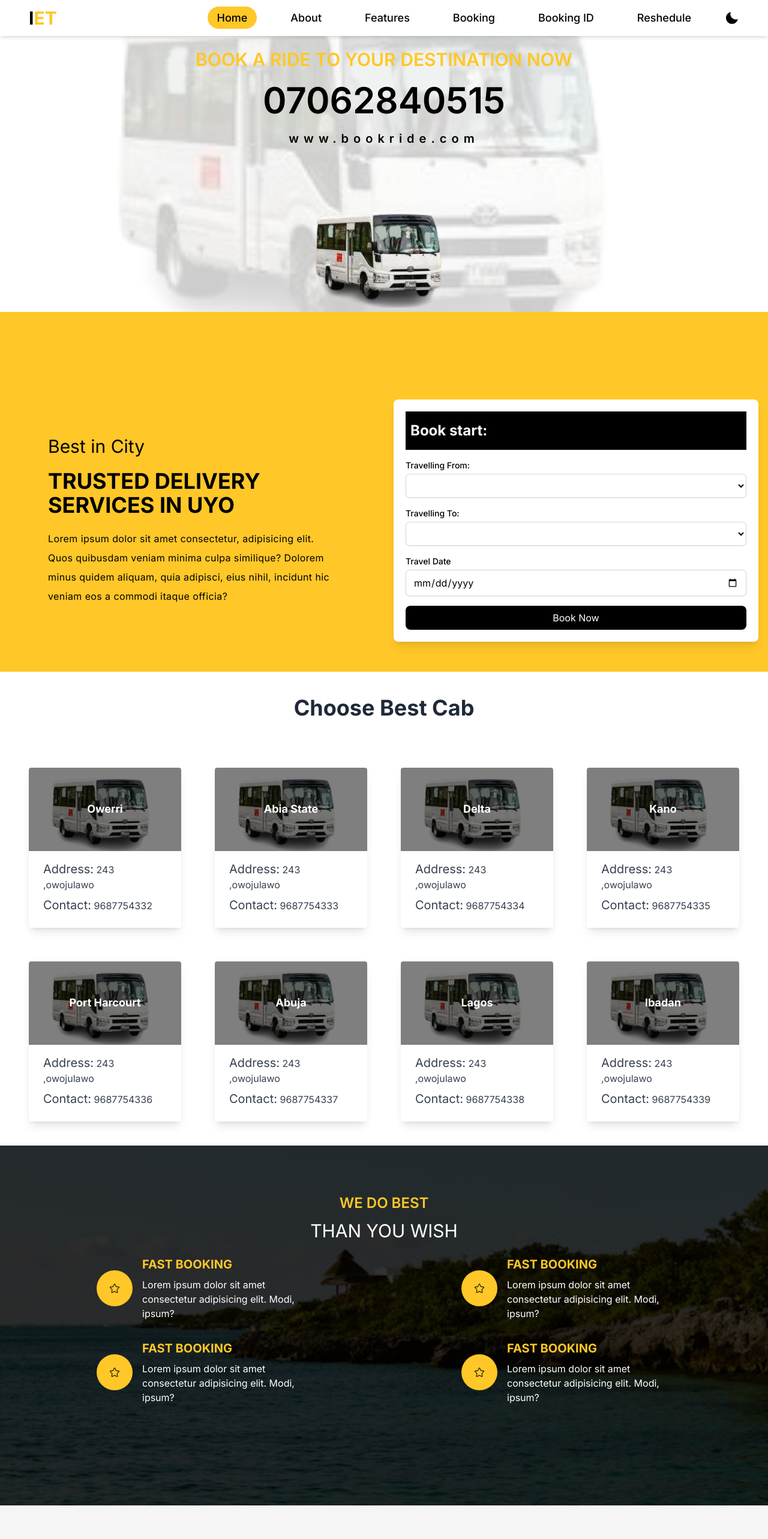
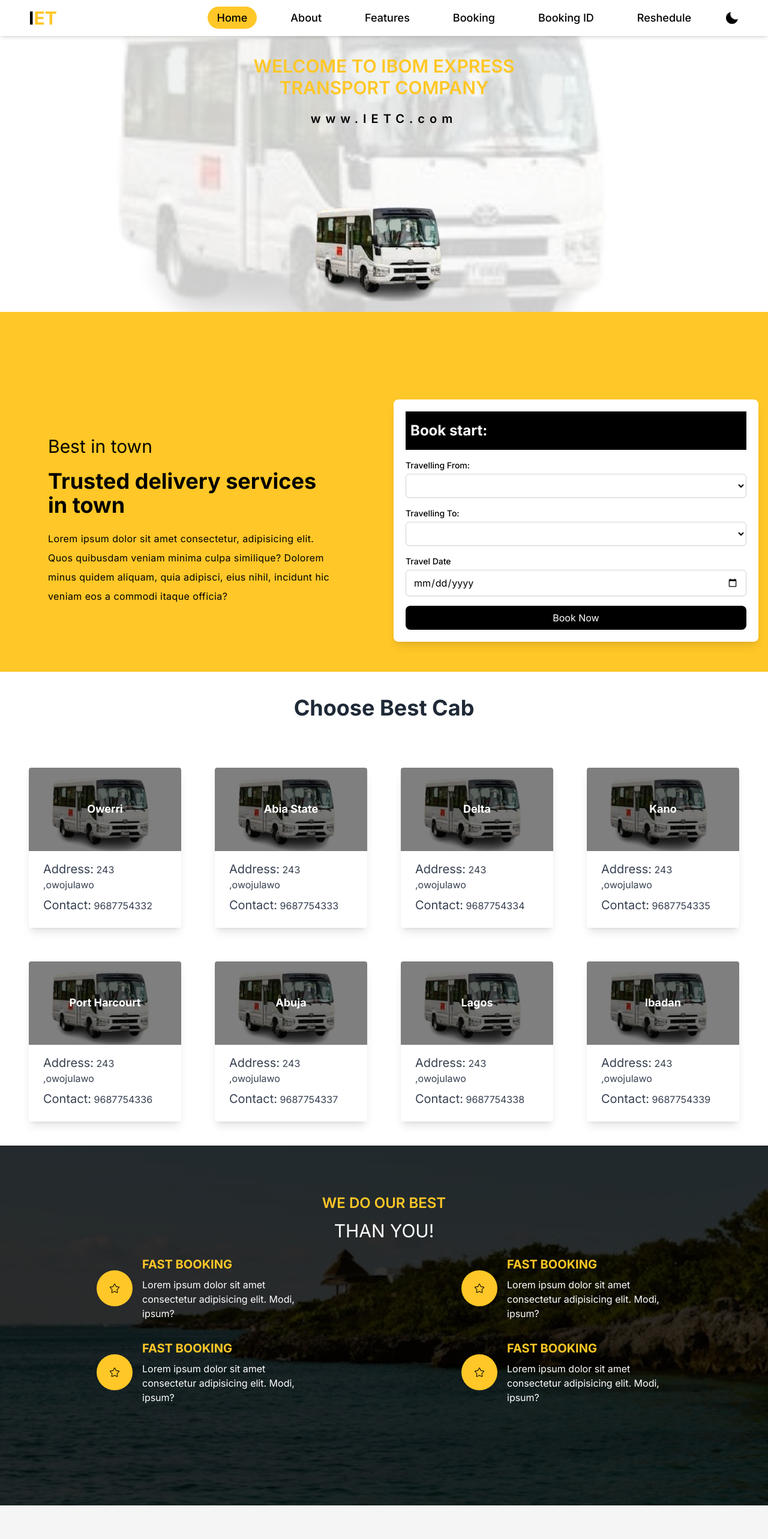
Before and after one commit to Umorenism/ibom-trans, a Next.js app: page / in a window 1280 px wide. Shown: the top 2566 px of the page at 60% size. Built offline with nearby package versions, Linux system fonts and the light colour scheme.

Commit message:
updated conetent

```diff
--- a/app/src/component/About/About.tsx
+++ b/app/src/component/About/About.tsx
@@ -19,10 +19,10 @@ export const About = () => {
               data-aos="fade-up"
               className="text-primary text-2xl font-semibold uppercase"
             >
-              We do Best
+              We do our best
             </p>
             <h1 data-aos="fade-up" data-aos-delay="300" className="text-3xl">
-              Than you wish
+              Than you!
             </h1>
           </div>
           {/* card section */}
--- a/app/src/component/Hero/Hero.tsx
+++ b/app/src/component/Hero/Hero.tsx
@@ -22,21 +22,22 @@ export const Hero = () => {
               data-aos="fade-up"
               className="text-primary text-3xl font-semibold uppercase"
             >
-              Book a Ride to your Destination Now
+              Welcome to Ibom Express <br />
+              Transport Company
             </p>
-            <h1
+            {/* <h1
               data-aos="fade-up"
               data-aos-delay="600"
               className="text-4xl md:text-6xl font-semibold"
             >
               07062840515
-            </h1>
+            </h1> */}
             <p
               data-aos="fade-up"
               data-aos-delay="1000"
               className="tracking-[8px] text-base sm:text-xl font-semibold"
             >
-              www.bookride.com
+              www.IETC.com
             </p>
           </div>
           {/* image section */}
--- a/app/src/component/contact/Contact.tsx
+++ b/app/src/component/contact/Contact.tsx
@@ -10,10 +10,10 @@ export const Contact = () => {
           {/* Left Content */}
           <div className="space-y-5 sm:p-16">
             <h1 data-aos="fade-up" className="text-2xl sm:text-3xl">
-              Best in City
+              Best in town
             </h1>
-            <h1 data-aos="fade-up" className="text-3xl sm:text-4xl font-bold">
-              TRUSTED DELIVERY SERVICES IN UYO
+            <h1 data-aos="fade-up" className="text-3xl sm:text-4xl font-bold ">
+              Trusted delivery services in town
             </h1>
             <p data-aos="fade-up" className="leading-8 tracking-wide">
               Lorem ipsum dolor sit amet consectetur, adipisicing elit. Quos
--- a/app/src/component/footer/Footer.tsx
+++ b/app/src/component/footer/Footer.tsx
@@ -17,7 +17,7 @@ export const Footer = () => {
       <div className="bg-primary">
         <div className="container text-black text-center py-10 lg:py-14 text-2xl font-bold space-y-4">
           <p>WE ARE READY TO TAKE YOUR CALL 24 HOURS,7 DAYS</p>
-          <h1>+1239060789908</h1>
+          <h1>www.ietc.com</h1>
         </div>
       </div>
       {/* lower section */}
```
